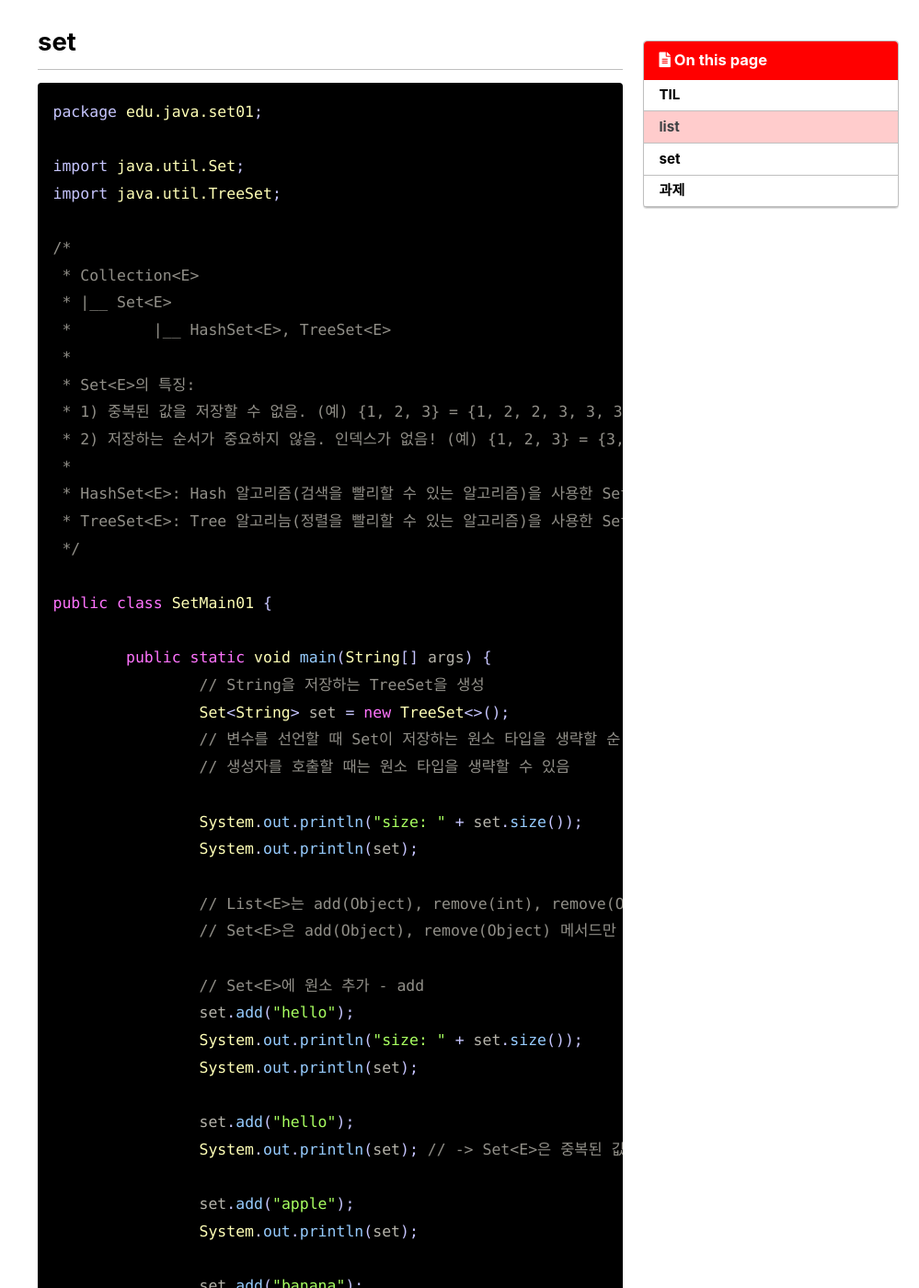
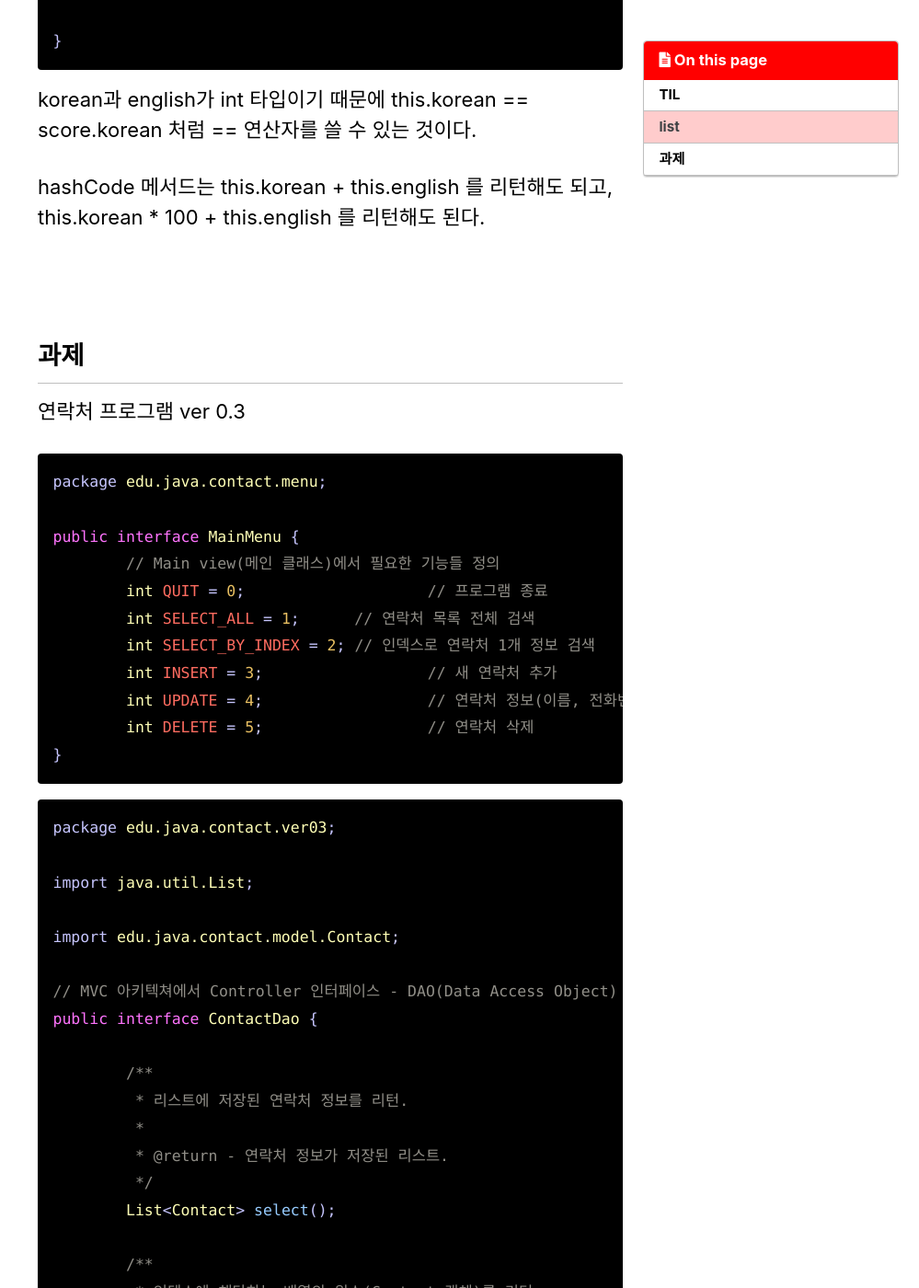
Before and after one commit to YUEUN328/YUEUN328.github.io, a Jekyll site: the page built from _posts/2021-11-25-twenty.md, in a window 1280 px wide and 1400 px high, scrolled down 2528 px. Shown: the whole window at 92% size, without its empty margins (281-1280 px from the left). Built offline with Jekyll 4.4.1, drawn with Linux system fonts in a browser that asks for light colours; cached includes are drawn as plain includes; comment, search, counter and statistics services are not loaded; some of the changed text lies outside the part shown.

Commit message:
Update 2021-11-25-twenty.md

````diff
--- a/_posts/2021-11-25-twenty.md
+++ b/_posts/2021-11-25-twenty.md
@@ -75,144 +79,6 @@ public class Score {
 korean과 english가 int 타입이기 때문에 this.korean == score.korean 처럼 == 연산자를 쓸 수 있는 것이다.
 
 hashCode 메서드는 this.korean + this.english 를 리턴해도 되고, this.korean * 100 + this.english 를 리턴해도 된다.
-
-<br>
-
-## set
-
-```java
-package edu.java.set01;
-
-import java.util.Set;
-import java.util.TreeSet;
-
-/*
- * Collection<E>
- * |__ Set<E>
- * 	   |__ HashSet<E>, TreeSet<E>
- *
- * Set<E>의 특징:
- * 1) 중복된 값을 저장할 수 없음. (예) {1, 2, 3} = {1, 2, 2, 3, 3, 3}
- * 2) 저장하는 순서가 중요하지 않음. 인덱스가 없음! (예) {1, 2, 3} = {3, 1, 2}
- *
- * HashSet<E>: Hash 알고리즘(검색을 빨리할 수 있는 알고리즘)을 사용한 Set(집합)
- * TreeSet<E>: Tree 알고리늠(정렬을 빨리할 수 있는 알고리즘)을 사용한 Set(집합)
- */
-
-public class SetMain01 {
-
-	public static void main(String[] args) {
-		// String을 저장하는 TreeSet을 생성
-		Set<String> set = new TreeSet<>();
-		// 변수를 선언할 때 Set이 저장하는 원소 타입을 생략할 순 없지만,
-		// 생성자를 호출할 때는 원소 타입을 생략할 수 있음
-
-		System.out.println("size: " + set.size());
-		System.out.println(set);
-
-		// List<E>는 add(Object), remove(int), remove(Object), get(int), set(int, Object) 메서드를 가지고 있지만,
-		// Set<E>은 add(Object), remove(Object) 메서드만 가지고 있음. 인덱스(int)를 이용하는 메서드는 없음
-
-		// Set<E>에 원소 추가 - add
-		set.add("hello");
-		System.out.println("size: " + set.size());
-		System.out.println(set);
-
-		set.add("hello");
-		System.out.println(set); // -> Set<E>은 중복된 값을 저장하지 않음
-
-		set.add("apple");
-		System.out.println(set);
-
-		set.add("banana");
-		System.out.println(set);
-		// -> add 순서와 println에서 출력되는 원소들의 순서가 다름! 원소들이 알파벳 순서로 정렬되어 있음
-
-		// Set<E>이 가지고 있는 원소 삭제 - remove
-		set.remove("banana");
-		System.out.println(set);
-
-		// Set<E>도 향상된 for 구문을 사용할 수 있음
-		// Set<E>은 for (int i = 0; i < size; i++) {} 구문을 사용할 수 없음!
-		for (String s : set) {
-			System.out.println(s);
-		}
-
-	}
-
-}
-```
-
-```java
-package edu.java.set02;
-
-import java.util.HashSet;
-import java.util.Set;
-
-import edu.java.list04.Score;
-
-public class SetMain02 {
-
-	public static void main(String[] args) {
-		// edu.java.list04.Score를 저장하는 HashSet을 생성
-		// Set: 중복된(같은) 값을 저장하지 않음 add 순서가 중요하지 않음
-		// HashSet:검색이 빠른 Set
-		Set<Score> set = new HashSet<>();
-		System.out.println(set);
-
-		set.add(new Score());
-		System.out.println(set);
-
-		// equals()의 결과가 true이면, hashCode()의 리턴 값이 같다
-		// hashCode()의 리턴 값이 다르면, equals()의 결과가 false이다
-		// HashSet<E>은 원소를 추가(add)할 때, hashCode() 값이 다르면 equals 검사를 하지 않고 원소를 추가(add)함
-
-		set.add(new Score(0, 0));
-		System.out.println(set);
-
-		set.add(new Score(100, 100));
-		System.out.println(set);
-
-		Score s = new Score(); // 삭제하기 위한 객체
-		set.remove(s);
-		System.out.println(set);
-
-	}
-
-}
-```
-
-```java
-package edu.java.set03;
-
-import java.util.HashSet;
-import java.util.Random;
-import java.util.Set;
-
-public class SetMain03 {
-
-	public static void main(String[] args) {
-		// 정수(Integer)를 저장할 수 있는 HashSet을 생성
-		Set<Integer> set = new HashSet<>();
-		System.out.println(set);
-
-		// 0 이상 9 이하 서로 다른 난수 5개를 저장
-		Random random = new Random(); // 난수를 생성하는 도구 생성
-		while (true) {
-			int r = random.nextInt(10); // 난수 생성
-			System.out.println(r);
-			set.add(r); // 난수를 set에 추가(다른 숫자이면 추가되고, 같은 숫자이면 추가되지 않음)
-			System.out.println(set);
-
-			if (set.size() == 5) { // set의 원소의 개수가 5개이면
-				break; // 무한 루프 종료
-			}
-		}
-
-	}
-
-}
-```
 
 <br>
 
````
Also changed, not shown: other parts of _posts/2021-11-25-twenty.md (+5 -1 lines).
